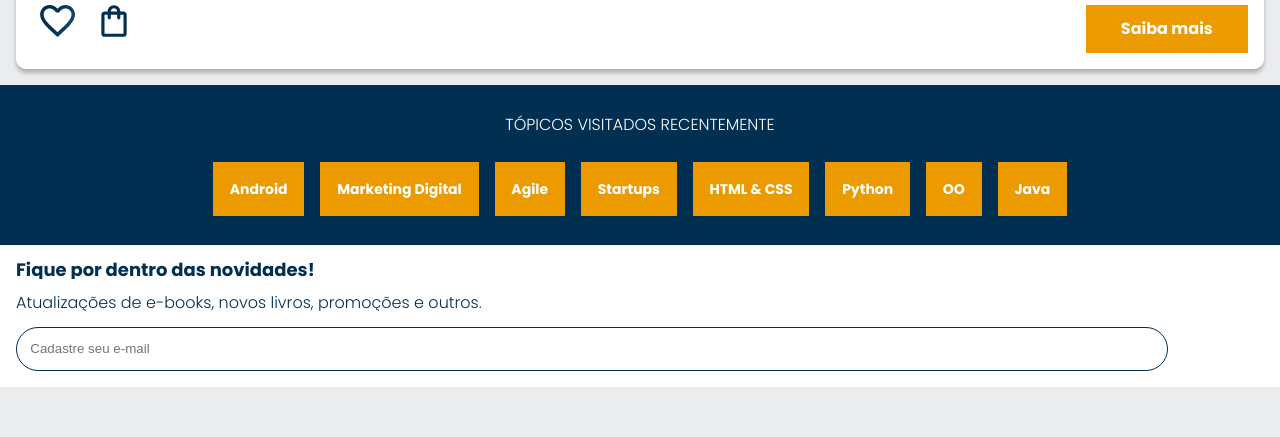
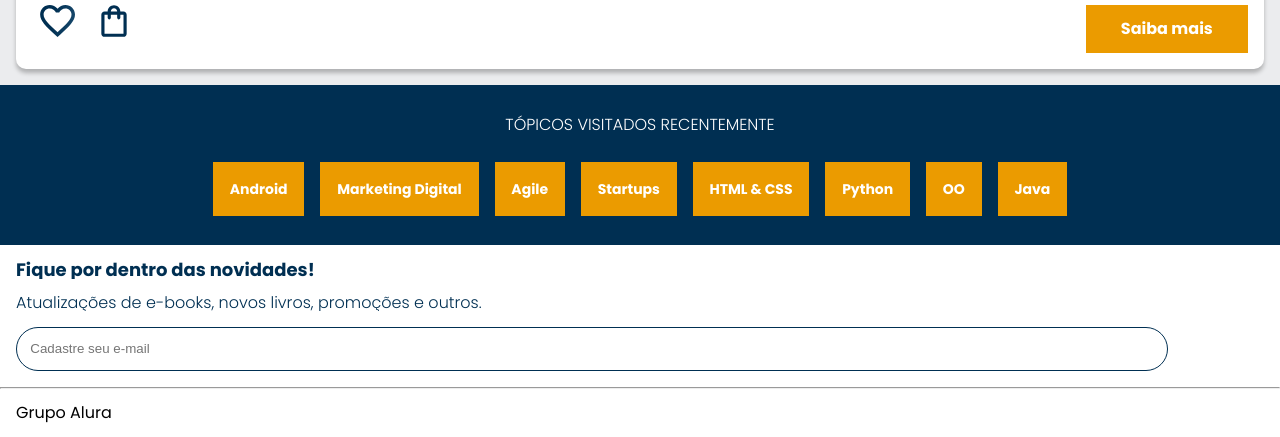
Before and after one commit to 1LeonardoVieira1/siteRepositorioPT1, a plain HTML site: page siteResponsivoPT1/index.html in a window 1280 px wide. Shown: the part 2178-2615 px from the top of the page. Before the commit the page ends 2565 px from the top, so only its background shows below. Drawn offline with nearby package versions, Linux system fonts and the light colour scheme.

Commit message:
Add files via upload

```diff
--- a/siteResponsivoPT1/index.html
+++ b/siteResponsivoPT1/index.html
@@ -157,6 +157,11 @@
   <p class="contato__texto">Atualizações de e-books, novos livros, promoções e outros.</p>
   <input type="email" placeholder="Cadastre seu e-mail" class="contato__email">
 </section>
+<hr  />
+
+<footer class="rodapé">
+  <h2 class="rodapé__titulo">Grupo Alura</h2>
+</footer>
 <script src="https://cdn.jsdelivr.net/npm/swiper@11/swiper-bundle.min.js"></script>
 <script>
   const swiper = new Swiper(".swiper", {
--- a/siteResponsivoPT1/style.css
+++ b/siteResponsivoPT1/style.css
@@ -3,6 +3,7 @@
 @import url("styles/carrossel.css");
 @import url("styles/topicos.css");
 @import url("styles/contato.css");
+@import url("styles/rodapé.css");
 
 
 :root {
--- /dev/null
+++ b/siteResponsivoPT1/styles/rodapé.css
@@ -0,0 +1,8 @@
+hr {
+    margin: 0;
+}
+
+.rodapé {
+    background-color: var(--branco);
+    padding: 1em;
+}
```
